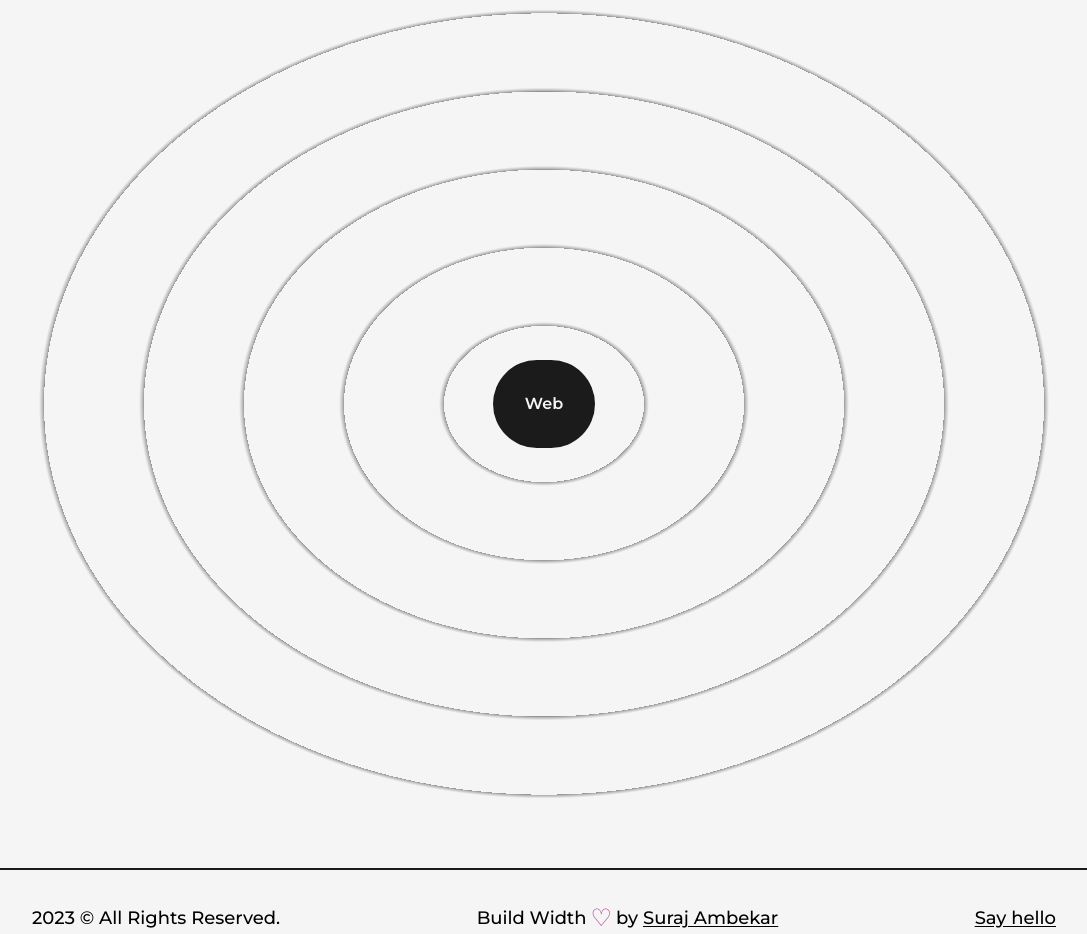
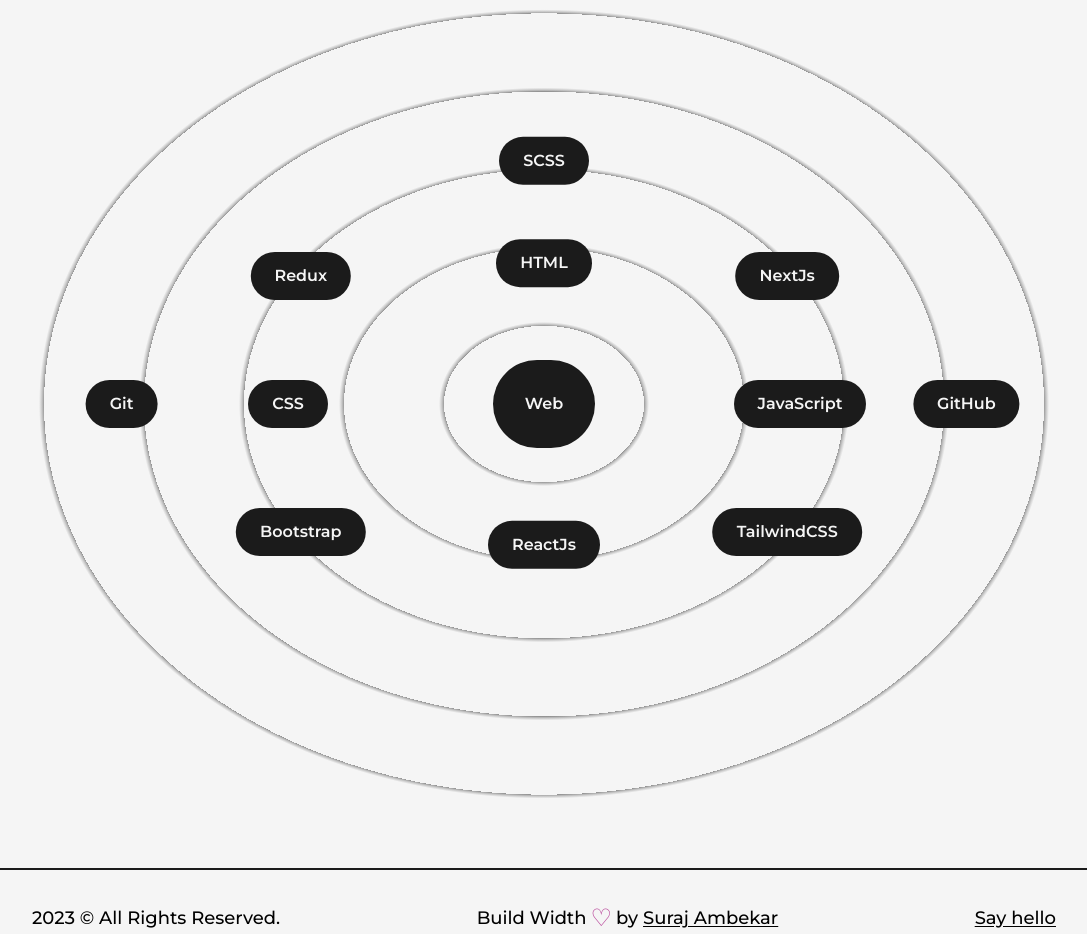
Before and after one commit to Suraj-Ambekar/portfolio-website, a Next.js app: page /about in a window 1280 px wide. Shown: the part 1280-2214 px from the top of the page, without its empty margins (96-1183 px from the left). Built offline with nearby package versions, Linux system fonts and the light colour scheme.

Commit message:
completed skills sections

```diff
--- a/src/components/Skills.js
+++ b/src/components/Skills.js
@@ -1,5 +1,19 @@
 import React from 'react'
 import { motion } from 'framer-motion'
+
+const Skill = ({name, x, y}) => {
+  return (
+    <motion.div className='flex items-center justify-center rounded-full font-semibold bg-dark text-light py-3 px-6 shadow-dark cursor-pointer absolute'
+      whileHover={{scale: 1.1}}
+      initial={{x:0, y:0}}
+      whileInView={{x:x,y:y}}
+      transition={{duration: 1.5}}
+      viewport={{once: true}}
+    >
+      {name}
+    </motion.div>
+  )
+}
 
 const Skills = () => {
   return (
@@ -11,7 +25,20 @@
         >
           Web
         </motion.div>
+
+        <Skill name="HTML" x="0vw" y="-11vw" />
+        <Skill name="CSS" x="-20vw" y="0vw" />
+        <Skill name="JavaScript" x="20vw" y="0vw" />
+        <Skill name="ReactJs" x="-0vw" y="11vw" />
+        <Skill name="NextJs" x="19vw" y="-10vw" />
+        <Skill name="Redux" x="-19vw" y="-10vw" />
+        <Skill name="Bootstrap" x="-19vw" y="10vw" />
+        <Skill name="TailwindCSS" x="19vw" y="10vw" />
+        <Skill name="SCSS" x="0vw" y="-19vw" />
+        <Skill name="Git" x="-33vw" y="0vw" />
+        <Skill name="GitHub" x="33vw" y="0vw" />
       </div>
+
     </>
   )
 }
```
